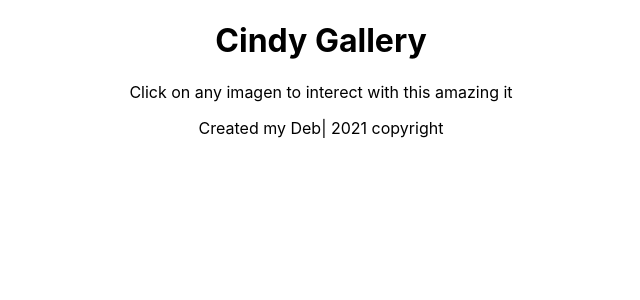
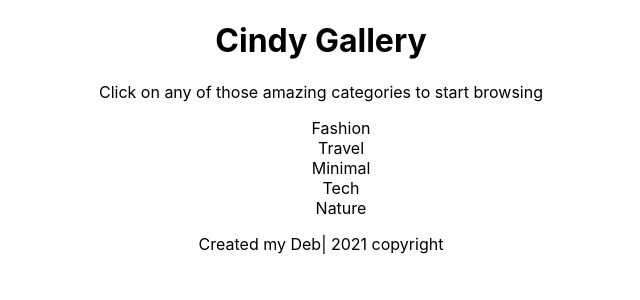
Before and after one commit to Debbyermel/gallery-react, a React (Create React App) app: page / in a window 1280 px wide. Shown: the top 300 px of the page, without its empty margins (319-959 px from the left). Built offline with nearby package versions, Linux system fonts and the light colour scheme.

Commit message:
Adding key to lists

```diff
--- a/src/App.js
+++ b/src/App.js
@@ -12,8 +12,12 @@ function Header(props) {
 function MainSection(props) {
   return (
     <section>
-      <p>Click on any imagen to interect with this {props.adjective} it</p>
-    </section>
+      <p>Click on any of those {props.adjective} categories to start browsing</p>
+      <ul style={{ listStyle: "none" }}>
+        {props.categories.map((category) => (
+          <li key={category.id}>{category.title}</li>))}
+      </ul>
+    </section >
   );
 }
 
@@ -25,11 +29,21 @@ function Footer(props) {
   );
 }
 
+const categories = [
+  "Fashion",
+  "Travel",
+  "Minimal",
+  "Tech",
+  "Nature"
+];
+
+const categoriesObjects = categories.map((category, i) => ({ id: i, title: category }));
+
 function App() {
   return (
     <div className="App">
       <Header name="Cindy" />
-      <MainSection adjective="amazing" />
+      <MainSection adjective="amazing" categories={categoriesObjects} />
       <Footer year={new Date().getFullYear()} />
     </div>
   );
```
